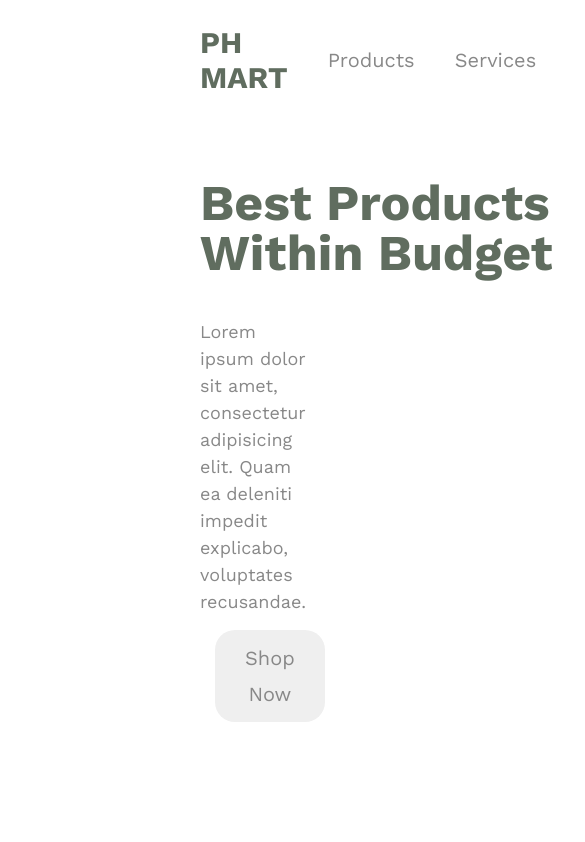
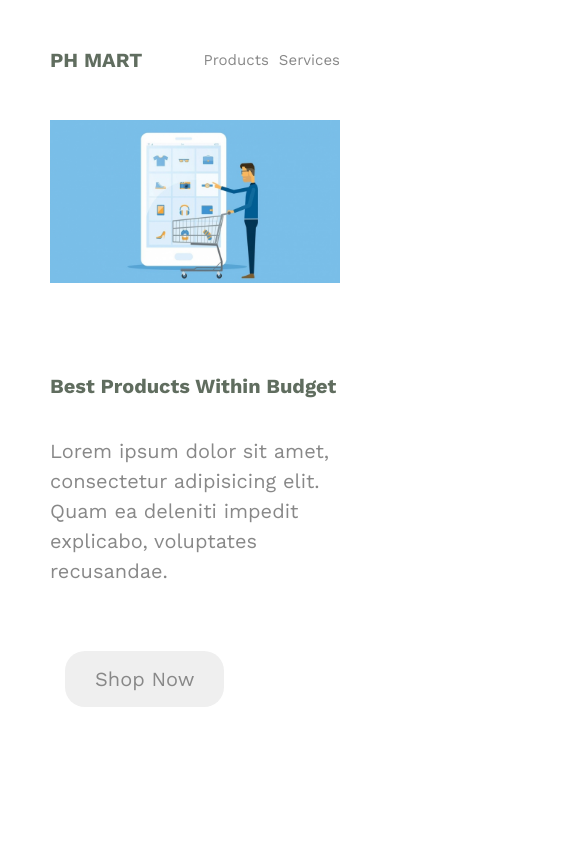
Before and after one commit to shawnislamice/ph-mart, a plain HTML site: page index.html in a window 390 px wide. Shown: the top 842 px of the page, 585 px wide, since content can reach past the window. Drawn offline with nearby package versions, Linux system fonts and the light colour scheme.

Commit message:
mobile responsive added

```diff
--- a/index.html
+++ b/index.html
@@ -6,6 +6,7 @@
     <meta name="viewport" content="width=device-width, initial-scale=1.0">
     <title>PH Mart</title>
     <link rel="stylesheet" href="./styles/style.css">
+    <link rel="stylesheet" href="./styles/responsive.css">
 </head>
 
 <body>
--- /dev/null
+++ b/styles/responsive.css
@@ -0,0 +1,80 @@
+@media screen and (max-width:576px){
+    /* Header nav styles starts here */
+    header, .hero-section,.products-section{
+        padding: 0 5rem;
+
+    }
+    .hero-section,.products-section{
+        margin-bottom: 12rem;
+    }
+    header nav .logo h1{
+        font-size: 2rem;
+    }
+    header nav .menu a{
+        margin-left: 1rem;
+    }
+    header nav .menu a li{
+        font-size: 1.5rem;
+    }
+    /* Header nav styles ends here */
+    /* Hero section styles starts here */
+    .hero-section{
+        flex-direction: column;
+        height: 80vh;
+
+    }
+    .hero-section .hero-content{
+        order: 2;
+        width: 100%;
+    }
+    .hero-section .hero-content h1{
+        font-size: 2rem;
+        width: 100%;
+        line-height: 6rem;
+        margin-bottom: 2rem;
+
+    }
+    .hero-section .hero-content p{
+        width: 100%;
+        font-size: 2rem;
+        margin-bottom: 5rem;
+    }
+    .hero-section .hero-img{
+        order: 1;
+        width: 100%;
+    }
+    .hero-section .hero-img img{
+        width: 100%;
+    }
+    /* Hero section styles ends here */
+    /* Feature products styles starts here */
+    .products-section h1{
+        font-size: 3rem;
+        margin-bottom: 2rem;
+        line-height: 6rem;
+    }
+    .products-section .products{
+        grid-template-columns: repeat(1,1fr);
+    }
+    /* Feature products styles ends here */
+    /* Why we are the best styles starts here */
+    .why-we-are-the-best{
+        padding: 1rem 2rem;
+    }
+    .message-cards{
+        flex-direction: column;
+        gap: 25rem;
+    }
+    .why-we-are-the-best h1{
+        font-size: 3rem;
+        margin-bottom: 1rem;
+        margin-top: 1rem;
+        padding-top: 1rem;
+    }
+    /* Why we are the best styles ends here */
+    /* Footer styles starts here */
+    footer p{
+        font-size: 1.2rem;
+    }
+    /* Footer styles ends here */
+}
```
